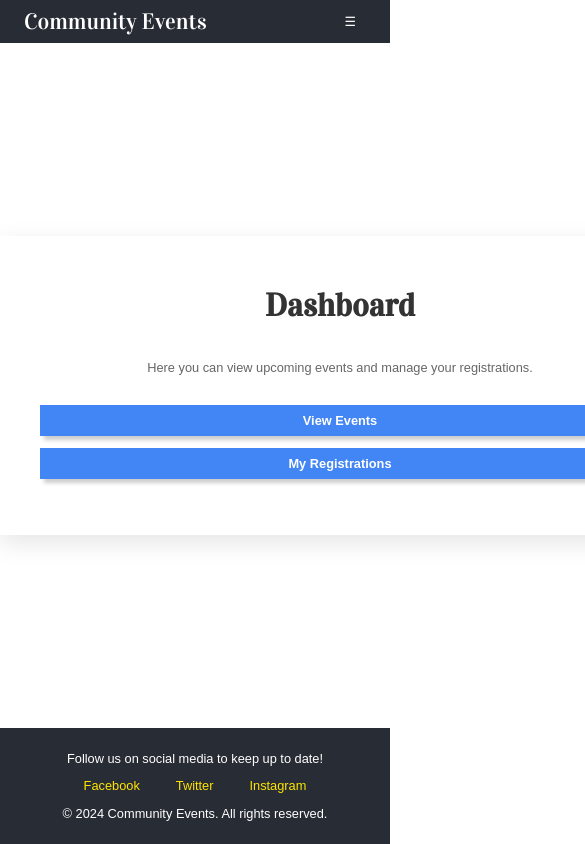
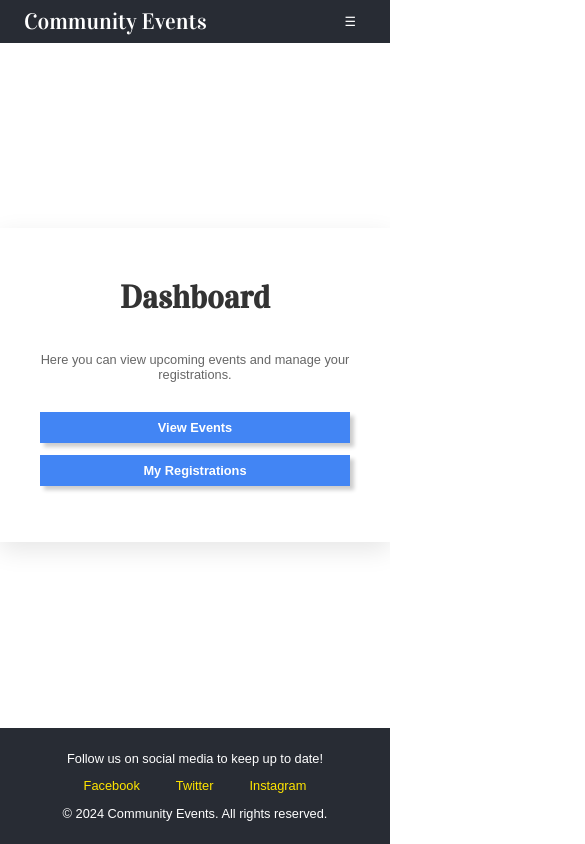
Before and after one commit to heniscoding/community-events-frontend, a React (Create React App) app: page /dashboard in a window 390 px wide. Shown: the top 844 px of the page, 585 px wide, since content can reach past the window. Built offline with nearby package versions, Linux system fonts and the light colour scheme; a web font is replaced by a local one.

Commit message:
Fixed Responsive issue with dashboard container

```diff
--- a/src/pages/Dashboard.css
+++ b/src/pages/Dashboard.css
@@ -2,7 +2,6 @@
   padding: 40px;
   background-color: #ffffff;
   box-shadow: 0 8px 24px rgba(0, 0, 0, 0.1);
-  width: 600px;
   max-width: 90%;
   margin: 40px auto;
 }
```
